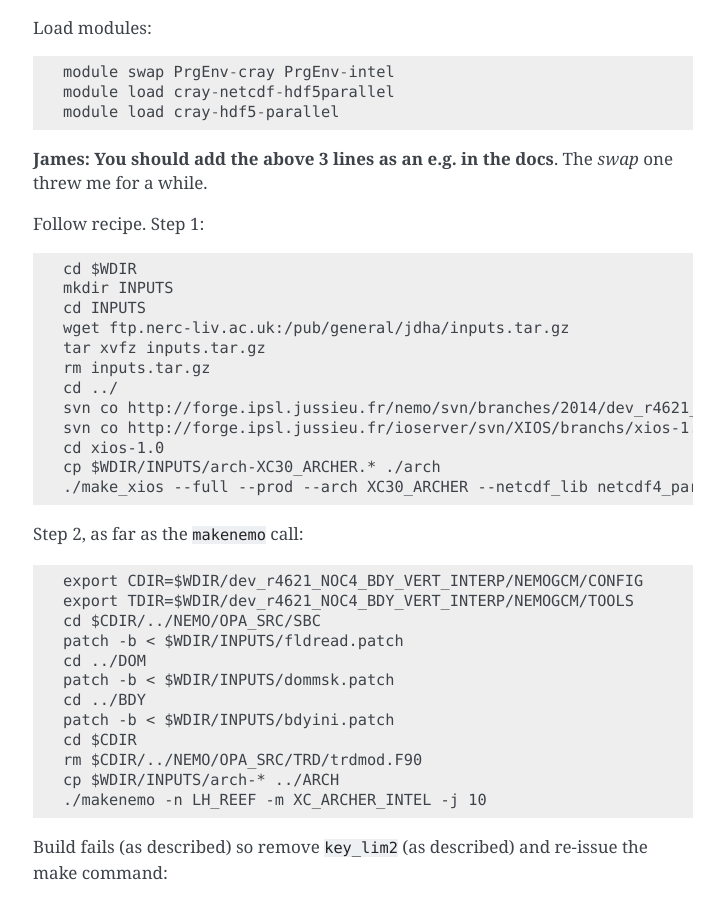
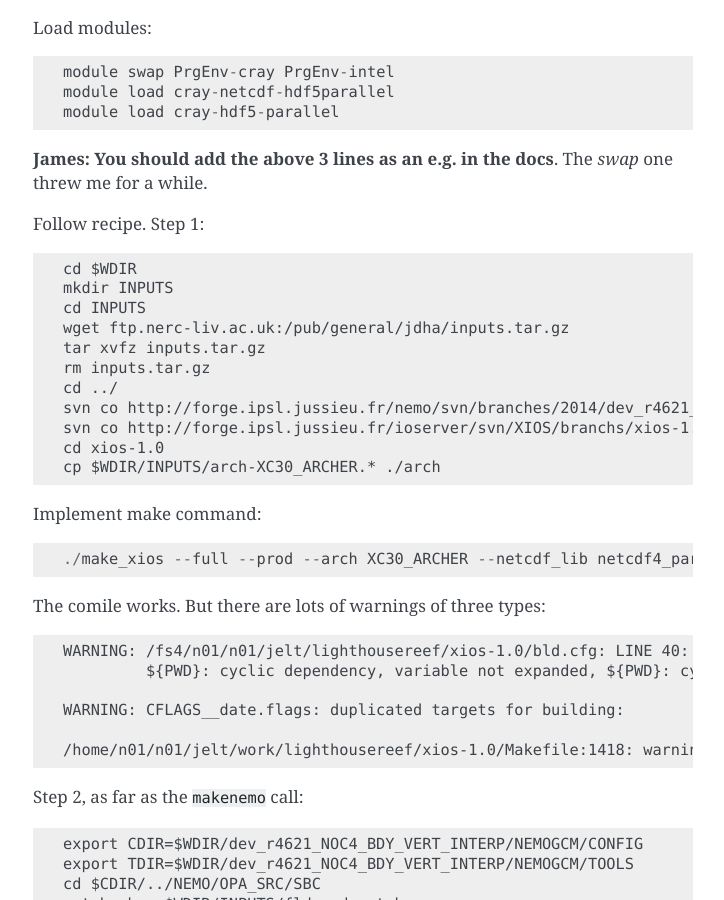
Before and after one commit to NOC-MSM/SEAsia, a Sphinx documentation site: the page built from docs/source/SEAsia.rst, in a window 1280 px wide and 900 px high, scrolled down 510 px. Shown: the whole window, without its empty margins (387-1111 px from the left). Built offline with Sphinx 7.4.7, drawn with Linux system fonts in a browser that asks for light colours; some of the changed text lies outside the part shown.

Commit message:
Edit log

```diff
--- a/docs/source/SEAsia.rst
+++ b/docs/source/SEAsia.rst
@@ -38,7 +38,20 @@ Follow recipe. Step 1::
   svn co http://forge.ipsl.jussieu.fr/ioserver/svn/XIOS/branchs/xios-1.0@629
   cd xios-1.0
   cp $WDIR/INPUTS/arch-XC30_ARCHER.* ./arch
+
+Implement make command::
+
   ./make_xios --full --prod --arch XC30_ARCHER --netcdf_lib netcdf4_par
+
+The comile works. But there are lots of warnings of three types::
+
+  WARNING: /fs4/n01/n01/jelt/lighthousereef/xios-1.0/bld.cfg: LINE 40:
+           ${PWD}: cyclic dependency, variable not expanded, ${PWD}: cyclic dependency, variable not expanded, ${PWD}: cyclic dependency, variable not expanded
+
+  WARNING: CFLAGS__date.flags: duplicated targets for building:
+
+  /home/n01/n01/jelt/work/lighthousereef/xios-1.0/Makefile:1418: warning: ignoring old commands for target `FPPKEYS.flags'
+
 
 Step 2, as far as the ``makenemo`` call::
 
@@ -171,7 +184,7 @@ Submit::
 
   qsub -q short runscript
 
-Didn't work. No output::
+Doesn't work. No output. I've also tried a fresh rebuild of everything::
 
   execve error: No such file or directory
   aprun: Apid 24880812: Commands are not supported in MPMD mode
```
Also changed, not shown: other parts of docs/source/SEAsia.rst (+1 -1 lines).
